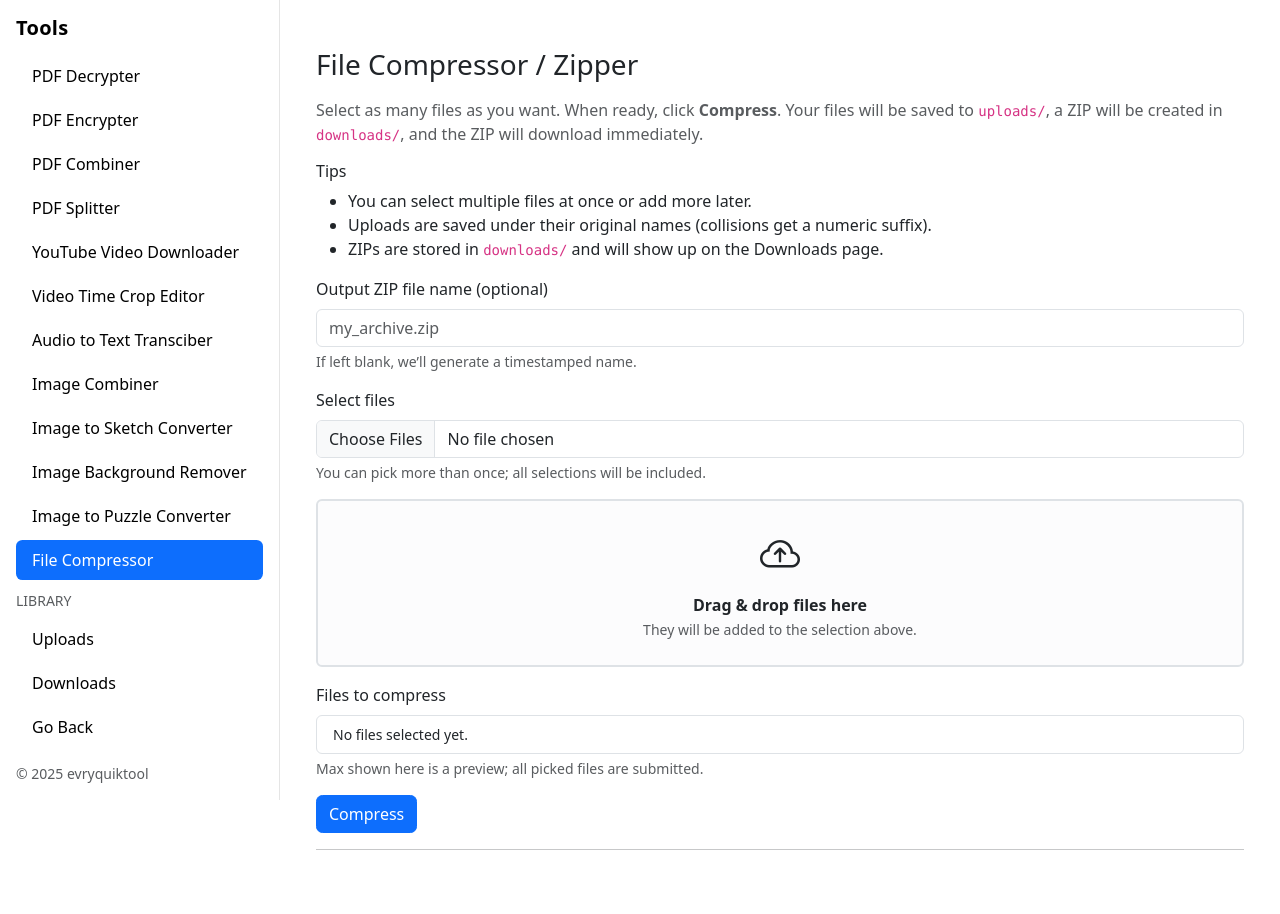
After one commit to jbierowiec/evryquiktool, a Flask app: page /zipper in a window 1280 px wide. The commit adds this page. Run offline with Flask 3, Linux system fonts and the light colour scheme; some libraries are stand-ins or nearby versions.

Commit message:
file compressor tool

```diff
--- a/app.py
+++ b/app.py
@@ -107,6 +107,7 @@ UPLOADS_BY_TOOL = {
     "image_sketch": UPLOAD_DIR / "image_sketch",
     "image_background_remover": UPLOAD_DIR / "image_background_remover",
     "image_to_puzzle": UPLOAD_DIR / "image_to_puzzle",
+    "zipper": UPLOAD_DIR / "zipper",
 }
 
 DOWNLOADS_BY_TOOL = {
@@ -121,6 +122,7 @@ DOWNLOADS_BY_TOOL = {
     "image_sketch": DOWNLOAD_DIR / "image_sketch",
     "image_background_remover": DOWNLOAD_DIR / "image_background_remover",
     "image_to_puzzle": DOWNLOAD_DIR / "image_to_puzzle",
+    "zipper": DOWNLOAD_DIR / "zipper",
 }
 
 # Ensure folders exist
@@ -1676,6 +1678,91 @@ def _count_dict():
 
 
 # -------------------------
+# File Compressor / Zipper
+# -------------------------
+@app.route("/zipper", methods=["GET", "POST"])
+def zipper():
+    """
+    GET  -> render the Zipper tool page
+    POST -> save all uploaded files to uploads/, create a .zip in downloads/,
+            and immediately return the ZIP as a download
+    """
+    MAX_FILES = 500  # purely a UI hint; the input is 'multiple' so this isn't enforced server-side
+
+    if request.method == "GET":
+        return render_template("zipper.html", max_files=MAX_FILES)
+
+    # POST
+    files = request.files.getlist("files")
+    output_name = (request.form.get("output_name") or "").strip()
+
+    # Basic validation
+    if not files or all((f.filename or "").strip() == "" for f in files):
+        return render_template(
+            "zipper.html",
+            max_files=MAX_FILES,
+            error="Please choose at least one file to compress."
+        )
+
+    # Save each upload to uploads/, resolving collisions by appending counters
+    saved_paths = []
+    for f in files:
+        if not f or not f.filename:
+            continue
+        raw_name = secure_filename(f.filename)
+        if not raw_name:
+            continue
+
+        dest = UPLOAD_DIR / "zipper" / raw_name
+        # Avoid overwriting: add -1, -2, ... if needed
+        if dest.exists():
+            stem = dest.stem
+            suffix = dest.suffix
+            counter = 1
+            while True:
+                candidate = UPLOAD_DIR / "zipper" / f"{stem}-{counter}{suffix}"
+                if not candidate.exists():
+                    dest = candidate
+                    break
+                counter += 1
+
+        f.save(dest)
+        saved_paths.append(dest)
+
+    if not saved_paths:
+        return render_template(
+            "zipper.html",
+            max_files=MAX_FILES,
+            error="No valid files were received."
+        )
+
+    # Build ZIP filename
+    if not output_name:
+        ts = datetime.now().strftime("%Y%m%d_%H%M%S")
+        output_name = f"compressed_{ts}.zip"
+    if not output_name.lower().endswith(".zip"):
+        output_name += ".zip"
+
+    zip_path = DOWNLOAD_DIR / "zipper" / output_name
+
+    # Create the ZIP (store each file under its basename)
+    with zipfile.ZipFile(zip_path, "w", compression=zipfile.ZIP_DEFLATED, compresslevel=6) as zf:
+        for p in saved_paths:
+            # arcname keeps the zip clean (no full paths)
+            zf.write(p, arcname=p.name)
+
+    # Important: returning send_file triggers the browser's download immediately.
+    # The file is already saved in downloads/, so it will also appear on your "Downloads" page.
+    return send_file(
+        zip_path,
+        as_attachment=True,
+        download_name=output_name,
+        mimetype="application/zip",
+        max_age=0,
+    )
+
+
+# -------------------------
 # Uploads
 # -------------------------
 @app.route("/uploads")
@@ -1692,6 +1779,7 @@ def uploads_index():
         "image_sketch": len(list_files(UPLOADS_BY_TOOL["image_sketch"])),
         "image_background_remover": len(list_files(UPLOADS_BY_TOOL["image_background_remover"])),
         "image_to_puzzle": len(list_files(UPLOADS_BY_TOOL["image_to_puzzle"])),
+        "zipper": len(list_files(UPLOADS_BY_TOOL["zipper"])),
     }
     return render_template("uploads.html", tool=None, counts=counts, files=[])
 
@@ -1713,6 +1801,7 @@ def uploads_tool(tool):
         "image_sketch": len(list_files(UPLOADS_BY_TOOL["image_sketch"])),
         "image_background_remover": len(list_files(UPLOADS_BY_TOOL["image_background_remover"])),
         "image_to_puzzle": len(list_files(UPLOADS_BY_TOOL["image_to_puzzle"])),
+        "zipper": len(list_files(UPLOADS_BY_TOOL["zipper"])),
     }
     return render_template("uploads.html", tool=tool, counts=counts, files=files)
 
@@ -1764,6 +1853,7 @@ def downloads_index():
         "image_sketch": len(list_files(DOWNLOADS_BY_TOOL["image_sketch"])),
         "image_background_remover": len(list_files(DOWNLOADS_BY_TOOL["image_background_remover"])),
         "image_to_puzzle": len(list_files(DOWNLOADS_BY_TOOL["image_to_puzzle"])),
+        "zipper": len(list_files(DOWNLOADS_BY_TOOL["zipper"])),
     }
     return render_template("downloads.html", tool=None, counts=counts, files=[])
 
@@ -1785,6 +1875,7 @@ def downloads_tool(tool):
         "image_sketch": len(list_files(DOWNLOADS_BY_TOOL["image_sketch"])),
         "image_background_remover": len(list_files(DOWNLOADS_BY_TOOL["image_background_remover"])),
         "image_to_puzzle": len(list_files(DOWNLOADS_BY_TOOL["image_to_puzzle"])),
+        "zipper": len(list_files(DOWNLOADS_BY_TOOL["zipper"])),
     }
     return render_template("downloads.html", tool=tool, counts=counts, files=files)
 
--- a/templates/base.html
+++ b/templates/base.html
@@ -236,6 +236,13 @@
               >Image to Puzzle Converter</a
             >
           </li>
+          <li class="nav-item">
+            <a
+              class="nav-link {{ 'active' if request.path.startswith('/zipper') else '' }}"
+              href="{{ url_for('zipper') }}"
+              >File Compressor</a
+            >
+          </li>
         </ul>
 
         <!-- Library (Uploads/Downloads/Go Back) preserved exactly -->
@@ -359,6 +366,13 @@
             >Image to Puzzle Converter</a
           >
         </li>
+        <li class="nav-item">
+          <a
+            class="nav-link {{ 'active' if request.path.startswith('/zipper') else '' }}"
+            href="{{ url_for('zipper') }}"
+            >File Compressor</a
+          >
+        </li>
       </ul>
 
       <!-- Spacer pushes Library to the bottom -->
--- /dev/null
+++ b/templates/zipper.html
@@ -0,0 +1,225 @@
+{% extends "base.html" %} {% block content %}
+<div class="container py-4">
+  <h3 class="mb-3">File Compressor / Zipper</h3>
+
+  <p class="text-muted">
+    Select as many files as you want. When ready, click
+    <strong>Compress</strong>. Your files will be saved to
+    <code>uploads/</code>, a ZIP will be created in <code>downloads/</code>, and
+    the ZIP will download immediately.
+  </p>
+
+  {% if error %}
+  <div class="alert alert-danger">{{ error }}</div>
+  {% endif %} {% if message %}
+  <div class="alert alert-success">{{ message }}</div>
+  {% endif %}
+
+  <h6>Tips</h6>
+  <ul>
+    <li>You can select multiple files at once or add more later.</li>
+    <li>
+      Uploads are saved under their original names (collisions get a numeric
+      suffix).
+    </li>
+    <li>
+      ZIPs are stored in <code>downloads/</code> and will show up on the
+      Downloads page.
+    </li>
+  </ul>
+
+  <form method="post" enctype="multipart/form-data" id="zipForm" class="mb-3">
+    <!-- Output name -->
+    <div class="mb-3">
+      <label class="form-label">Output ZIP file name (optional)</label>
+      <input
+        type="text"
+        class="form-control"
+        id="output_name"
+        name="output_name"
+        placeholder="my_archive.zip"
+      />
+      <div class="form-text">
+        If left blank, we’ll generate a timestamped name.
+      </div>
+    </div>
+
+    <!-- File picker -->
+    <div class="mb-3">
+      <label class="form-label">Select files</label>
+      <input
+        class="form-control"
+        id="files"
+        name="files"
+        type="file"
+        multiple
+      />
+      <div class="form-text">
+        You can pick more than once; all selections will be included.
+      </div>
+    </div>
+
+    <!-- Drag & drop zone (optional but nice) -->
+    <div
+      id="dropZone"
+      class="border border-2 rounded p-4 text-center mb-3 bg-light-subtle"
+    >
+      <i class="bi bi-cloud-arrow-up fs-1 d-block mb-2"></i>
+      <div class="fw-semibold">Drag & drop files here</div>
+      <small class="text-muted"
+        >They will be added to the selection above.</small
+      >
+    </div>
+
+    <!-- Selected files preview -->
+    <div class="mb-3">
+      <label class="form-label">Files to compress</label>
+      <ul id="fileList" class="list-group small"></ul>
+      <div class="form-text">
+        Max shown here is a preview; all picked files are submitted.
+      </div>
+    </div>
+
+    <button class="btn btn-primary" type="submit">Compress</button>
+  </form>
+
+  <hr />
+</div>
+
+<script>
+  (function () {
+    // We’ll keep a live list of File objects user intends to upload.
+    // Because browsers don’t let us programmatically mutate <input.files>,
+    // we’ll manage a side buffer and rebuild a FormData on submit.
+    const buffer = [];
+    const fileInput = document.getElementById("files");
+    const fileList = document.getElementById("fileList");
+    const form = document.getElementById("zipForm");
+    const dropZone = document.getElementById("dropZone");
+
+    function addFiles(fileListLike) {
+      for (const f of fileListLike) {
+        if (!f || !f.name) continue;
+        buffer.push(f);
+      }
+      renderList();
+    }
+
+    function renderList() {
+      fileList.innerHTML = "";
+      if (buffer.length === 0) {
+        const li = document.createElement("li");
+        li.className = "list-group-item";
+        li.textContent = "No files selected yet.";
+        fileList.appendChild(li);
+        return;
+      }
+      buffer.forEach((f, idx) => {
+        const li = document.createElement("li");
+        li.className =
+          "list-group-item d-flex justify-content-between align-items-center";
+        li.innerHTML = `
+        <span class="text-truncate" style="max-width: 75%;">${f.name}</span>
+        <button type="button" class="btn btn-sm btn-outline-danger" data-idx="${idx}">
+          Remove
+        </button>
+      `;
+        fileList.appendChild(li);
+      });
+    }
+
+    fileInput.addEventListener("change", (e) => {
+      addFiles(e.target.files || []);
+      // Clear the real input so the same file can be re-added later if needed
+      fileInput.value = "";
+    });
+
+    fileList.addEventListener("click", (e) => {
+      const btn = e.target.closest("button[data-idx]");
+      if (!btn) return;
+      const idx = parseInt(btn.getAttribute("data-idx"), 10);
+      if (!isNaN(idx) && buffer[idx]) {
+        buffer.splice(idx, 1);
+        renderList();
+      }
+    });
+
+    // Drag & drop
+    ["dragenter", "dragover"].forEach((evt) =>
+      dropZone.addEventListener(evt, (e) => {
+        e.preventDefault();
+        e.stopPropagation();
+        dropZone.classList.add("border-primary");
+      })
+    );
+    ["dragleave", "drop"].forEach((evt) =>
+      dropZone.addEventListener(evt, (e) => {
+        e.preventDefault();
+        e.stopPropagation();
+        dropZone.classList.remove("border-primary");
+      })
+    );
+    dropZone.addEventListener("drop", (e) => {
+      const dt = e.dataTransfer;
+      if (dt && dt.files) addFiles(dt.files);
+    });
+
+    // Intercept submit to assemble a FormData with our buffered files
+    form.addEventListener("submit", (e) => {
+      if (buffer.length === 0) {
+        e.preventDefault();
+        alert("Please select at least one file to compress.");
+        return;
+      }
+
+      // Build a new FormData manually including all buffered files + output_name
+      const fd = new FormData();
+      const outputName = document.getElementById("output_name").value || "";
+      fd.append("output_name", outputName);
+
+      // Use the same field name 'files' repeatedly—Flask can read with getlist("files")
+      buffer.forEach((f) => fd.append("files", f, f.name));
+
+      // POST via fetch so we can let the browser auto-download the response (attachment)
+      // by turning the response into a Blob and creating a temp link.
+      e.preventDefault();
+      fetch('{{ url_for("zipper") }}', {
+        method: "POST",
+        body: fd,
+      })
+        .then(async (res) => {
+          if (!res.ok) {
+            const txt = await res.text();
+            throw new Error(txt || "Compression failed.");
+          }
+          // We expect a ZIP attachment; fetch as Blob and force a client-side download
+          const blob = await res.blob();
+          const a = document.createElement("a");
+          const url = window.URL.createObjectURL(blob);
+          a.href = url;
+
+          // Try to honor server-provided filename; fallback to output_name or 'archive.zip'
+          const dispo = res.headers.get("Content-Disposition") || "";
+          const m = dispo.match(
+            /filename\*=UTF-8''([^;]+)|filename="?([^"]+)"?/i
+          );
+          const inferred = decodeURIComponent(
+            m?.[1] || m?.[2] || outputName || "archive.zip"
+          );
+          a.download = inferred.endsWith(".zip") ? inferred : inferred + ".zip";
+
+          document.body.appendChild(a);
+          a.click();
+          a.remove();
+          window.URL.revokeObjectURL(url);
+        })
+        .catch((err) => {
+          alert(err.message || err.toString());
+        });
+    });
+
+    // Initial state
+    renderList();
+  })();
+</script>
+{% endblock %}
```
Also changed, not shown: templates/downloads.html (+19 -0 lines), templates/landing.html (+15 -26 lines), templates/uploads.html (+19 -0 lines).
